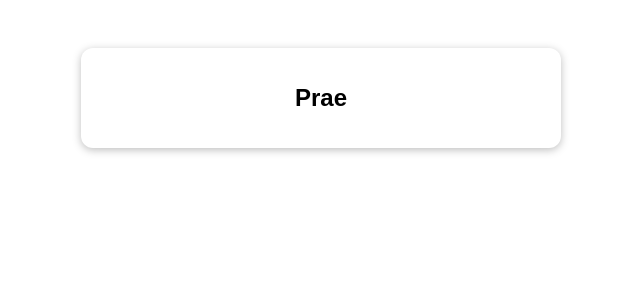
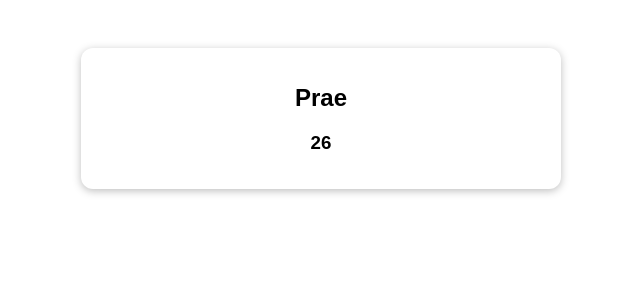
Before and after one commit to PpraepP/vue-composition-101, a Vue app: page / in a window 1280 px wide. Shown: the top 300 px of the page, without its empty margins (319-959 px from the left). Built offline with nearby package versions, Linux system fonts and the light colour scheme; the HTML template or start-up script is replaced by a standard one.

Commit message:
use reactive

```diff
--- a/src/App.vue
+++ b/src/App.vue
@@ -1,19 +1,29 @@
 <template>
   <section class="container">
-    <h2>{{ userName }}</h2>
+    <h2>{{ user.name }}</h2>
+    <h3>{{ user.age }}</h3>
   </section>
 </template>
 
 <script>
-import {ref} from "vue";
+import { reactive} from "vue";
 export default {
   setup(){
-    const uName = ref("PpraepP");
+    // const uName = ref("PpraepP");
+    // const uAge = ref(25);
+
+    const user = reactive({
+      name: "PpraepP",
+      age: 25
+    })
 
     setTimeout(() => {
-      uName.value = 'Prae'
+      // if use ref => uName.value = 'Prae'
+      // if use ref => uAge.value = '26'
+      user.name = 'Prae';
+      user.age = '26'
     }, 2000)
-    return {userName: uName}
+    return { user: user}
   }
   // data() {
   //   return {
```
